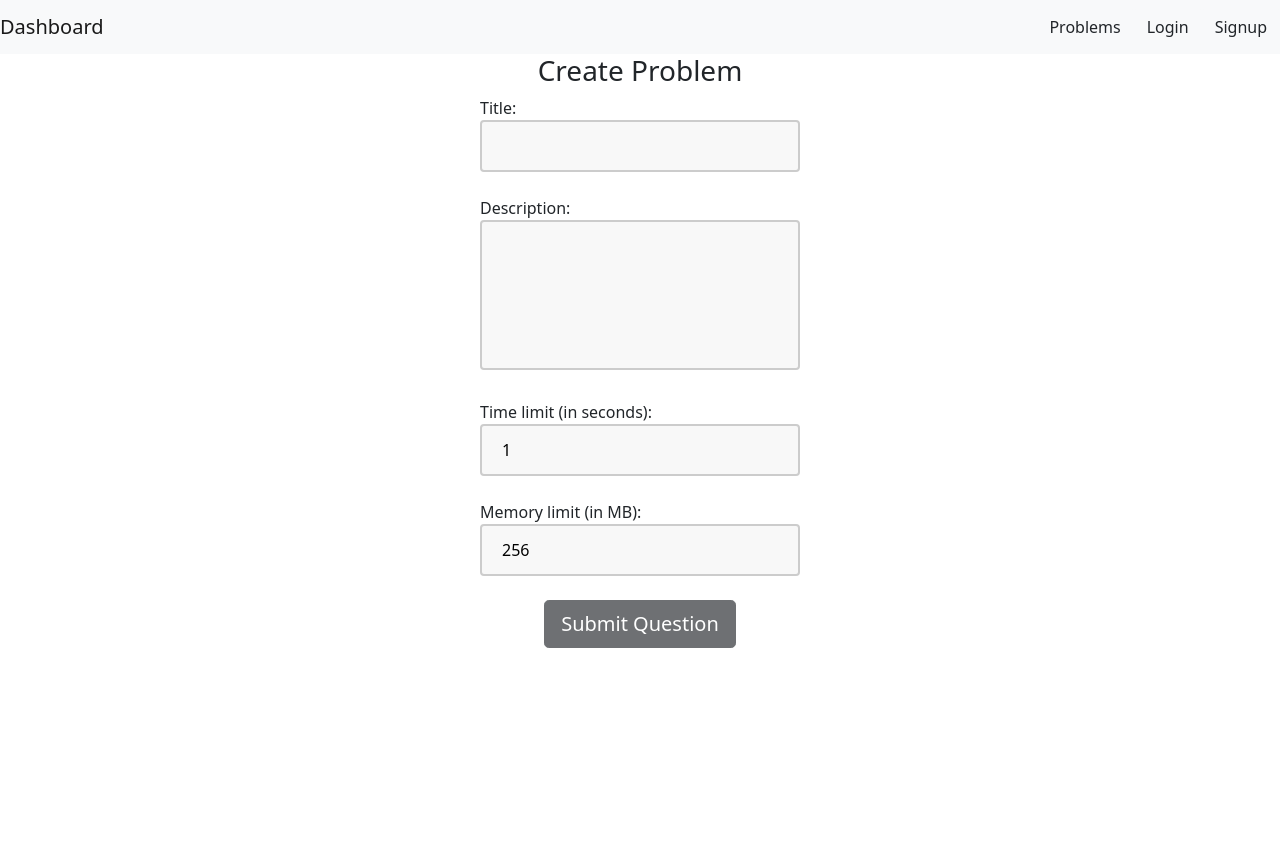
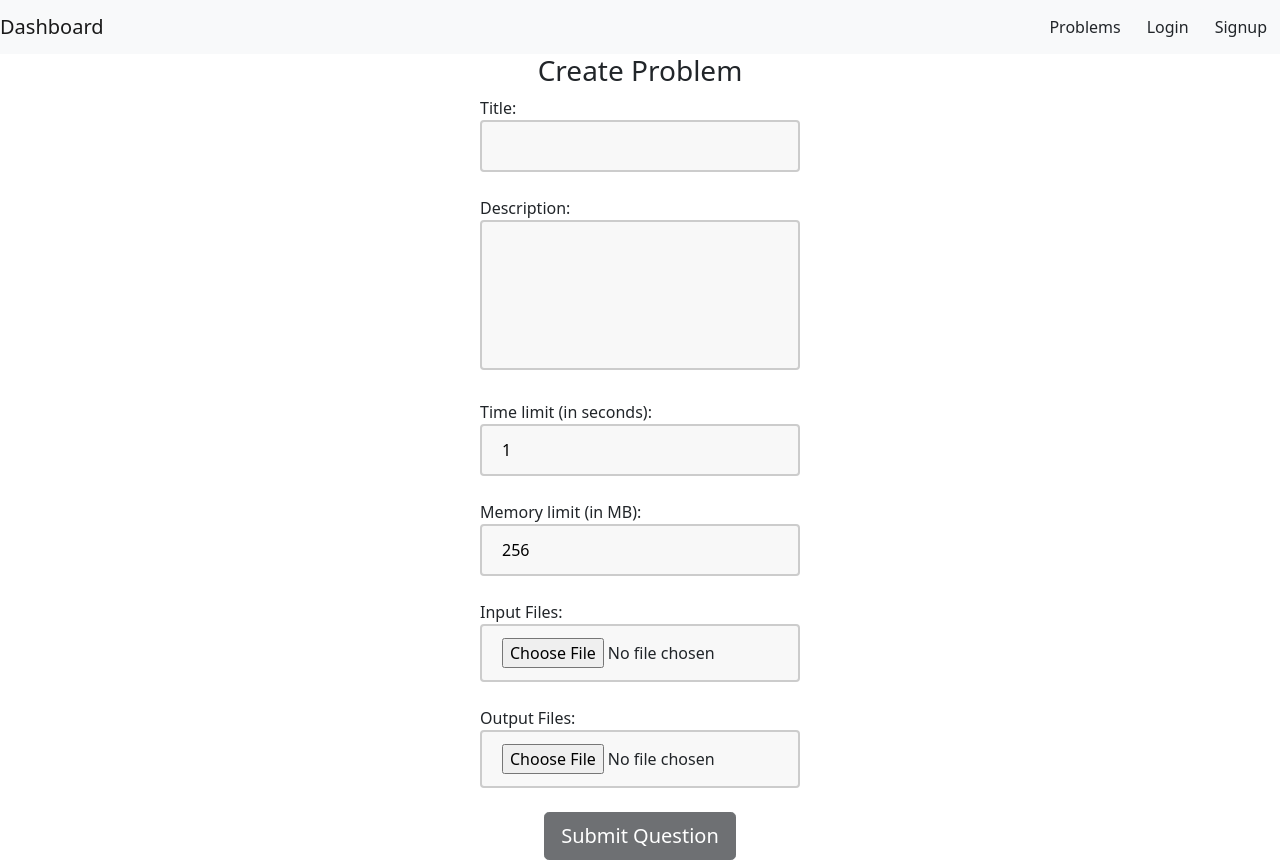
Before and after one commit to Programming-Judge/Frontend, a React (Create React App) app: page /create in a window 1280 px wide. Before the commit the page ends 800 px from the top, so only its background shows below. Built offline with nearby package versions, Linux system fonts and the light colour scheme.

Commit message:
Test case upload added

```diff
--- a/src/components/CreateContainerView.jsx
+++ b/src/components/CreateContainerView.jsx
@@ -12,6 +12,8 @@ class CreateContainerView extends Component {
       timelimit: 1,
       memorylimit: 256,
       redirectToProblemset: false,
+      input: null,
+      output: null,
     };
 
     this.handleChange = this.handleChange.bind(this);
@@ -20,7 +22,8 @@ class CreateContainerView extends Component {
   }
 
   handleChange(event) {
-    const value = event.target.value;
+    const value =
+      event.target.type === "file" ? event.target.files[0] : event.target.value;
     const name = event.target.name;
 
     this.setState({
@@ -29,20 +32,24 @@ class CreateContainerView extends Component {
   }
 
   validateForm() {
-    const { title, description, timelimit, memorylimit } = this.state;
+    const { title, description, timelimit, memorylimit, input, output } =
+      this.state;
 
     return (
       title.length > 0 &&
       description.length > 0 &&
       timelimit > 0 &&
-      memorylimit > 0
+      memorylimit > 0 &&
+      input !== null &&
+      output !== null
     );
   }
 
   handleSubmit(event) {
     event.preventDefault();
 
-    const { title, description, timelimit, memorylimit } = this.state;
+    const { title, description, timelimit, memorylimit, input, output } =
+      this.state;
 
     axios
       .post("/problem/create", {
@@ -50,6 +57,8 @@ class CreateContainerView extends Component {
         description: description,
         timelimit: timelimit,
         memorylimit: memorylimit,
+        input: input,
+        output: output,
       })
       .then((res) => {
         this.setState({
--- a/src/components/CreateView.jsx
+++ b/src/components/CreateView.jsx
@@ -58,6 +58,14 @@ class CreateView extends Component {
           ></input>
           <br />
           <br />
+          Input Files:
+          <input type="file" name="input" required onChange={onChange}></input>
+          <br />
+          <br />
+          Output Files:
+          <input type="file" name="output" required onChange={onChange}></input>
+          <br />
+          <br />
           <center>
             <Button
               className="btn btn-dark"
```
